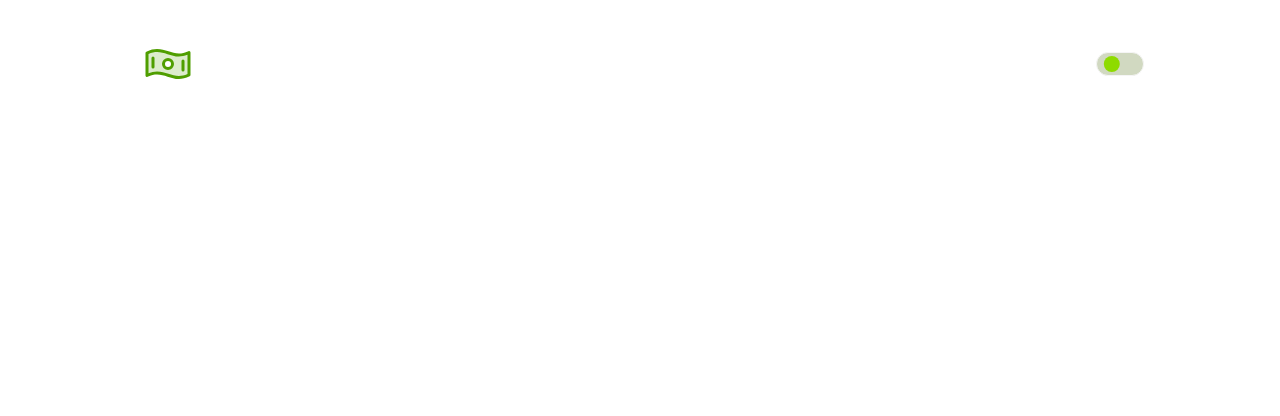
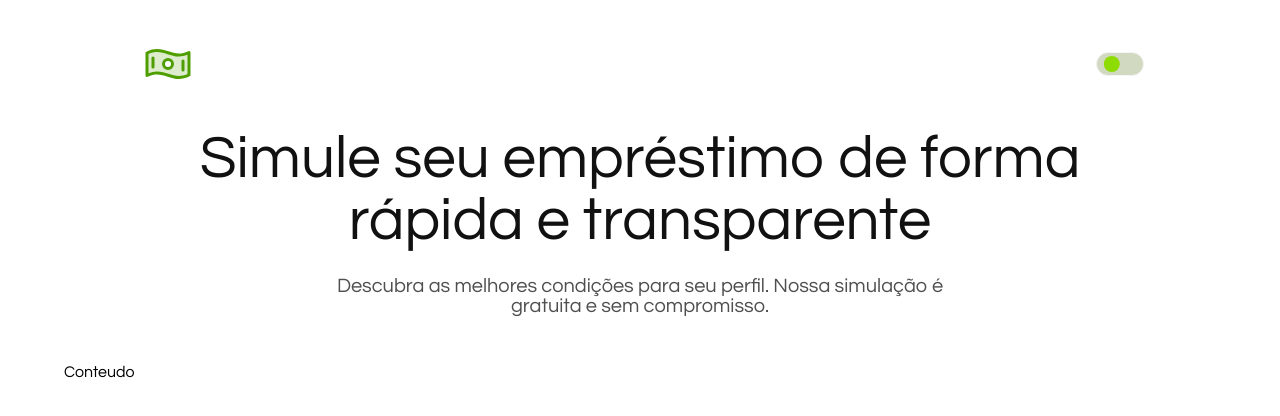
Before and after one commit to whosramoss/credit-simulator, a Next.js app: page / in a window 1280 px wide. Shown: the top 416 px of the page. Built offline with nearby package versions, Linux system fonts and the light colour scheme.

Commit message:
chore: add Hero component

```diff
--- a/src/app/page.tsx
+++ b/src/app/page.tsx
@@ -1,5 +1,6 @@
 "use client";
 
+import { Hero } from "@/shared/ui/hero";
 import { Logo } from "@/shared/ui/logo";
 import { NavBar } from "@/shared/ui/navbar";
 import { ThemeToggle } from "@/shared/ui/theme-toggle";
@@ -19,6 +20,18 @@ export default function Home() {
                     </NavBar.Grid>
                 </NavBar.Container>
             </NavBar.Section>
+            <Hero.Root>
+                <Hero.Container>
+                    <Hero.Title>
+                        Simule seu empréstimo de forma rápida e transparente
+                    </Hero.Title>
+                    <Hero.Description>
+                        Descubra as melhores condições para seu perfil. Nossa
+                        simulação é gratuita e sem compromisso.
+                    </Hero.Description>
+                    <Hero.Content>Conteudo</Hero.Content>
+                </Hero.Container>
+            </Hero.Root>
         </React.Fragment>
     );
 }
--- /dev/null
+++ b/src/shared/ui/hero/hero.styles.tsx
@@ -0,0 +1,62 @@
+import styled from "styled-components";
+
+const Root = styled.section`
+    min-height: 100vh;
+`;
+
+const Container = styled.div`
+    position: relative;
+    max-width: 72rem;
+    margin: 0 auto;
+`;
+
+const Title = styled.h1`
+    font-size: 1.5rem;
+    font-weight: 500;
+    text-align: center;
+    margin-bottom: 1.5rem;
+    margin-top: 0;
+    max-width: 64rem;
+    margin-left: auto;
+    margin-right: auto;
+    color: ${({ theme }) => theme.colors.textPrimary};
+
+    @media (min-width: 768px) {
+        font-size: 3rem;
+    }
+
+    @media (min-width: 1024px) {
+        font-size: 3.75rem;
+    }
+`;
+
+const Description = styled.p`
+    text-align: center;
+    font-size: 1rem;
+    color: ${({ theme }) => theme.colors.textSecondary};
+    margin-bottom: 3rem;
+    max-width: 42rem;
+    margin-left: auto;
+    margin-right: auto;
+
+    @media (min-width: 1024px) {
+        font-size: 1.25rem;
+    }
+`;
+
+const Content = styled.div`
+    max-width: 22rem;
+    margin: 0 auto;
+
+    @media (min-width: 1024px) {
+        max-width: 72rem;
+    }
+`;
+
+export const Hero = {
+    Title,
+    Description,
+    Content,
+    Root,
+    Container,
+};
--- /dev/null
+++ b/src/shared/ui/hero/index.tsx
@@ -0,0 +1 @@
+export * from "./hero.styles";
```
